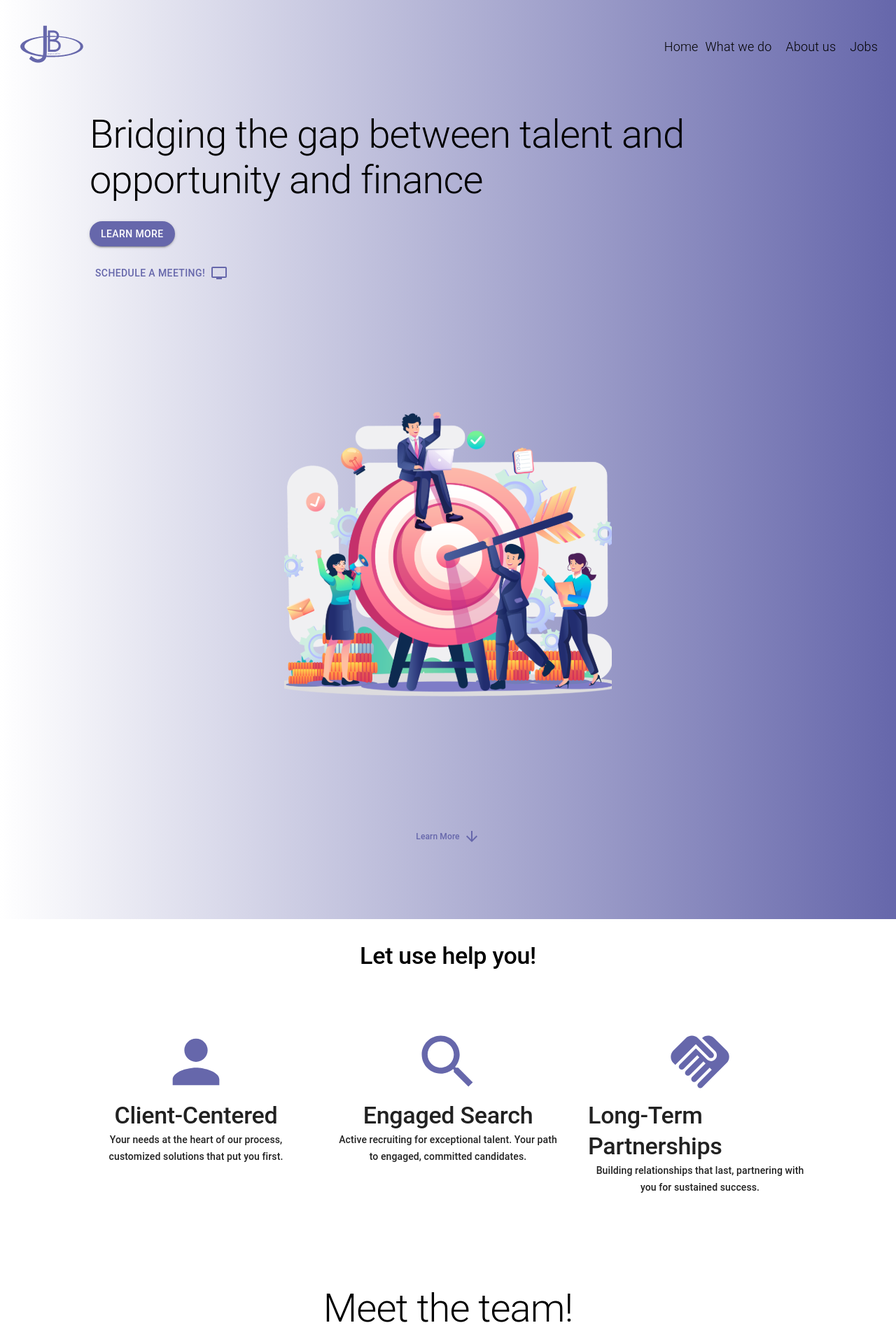
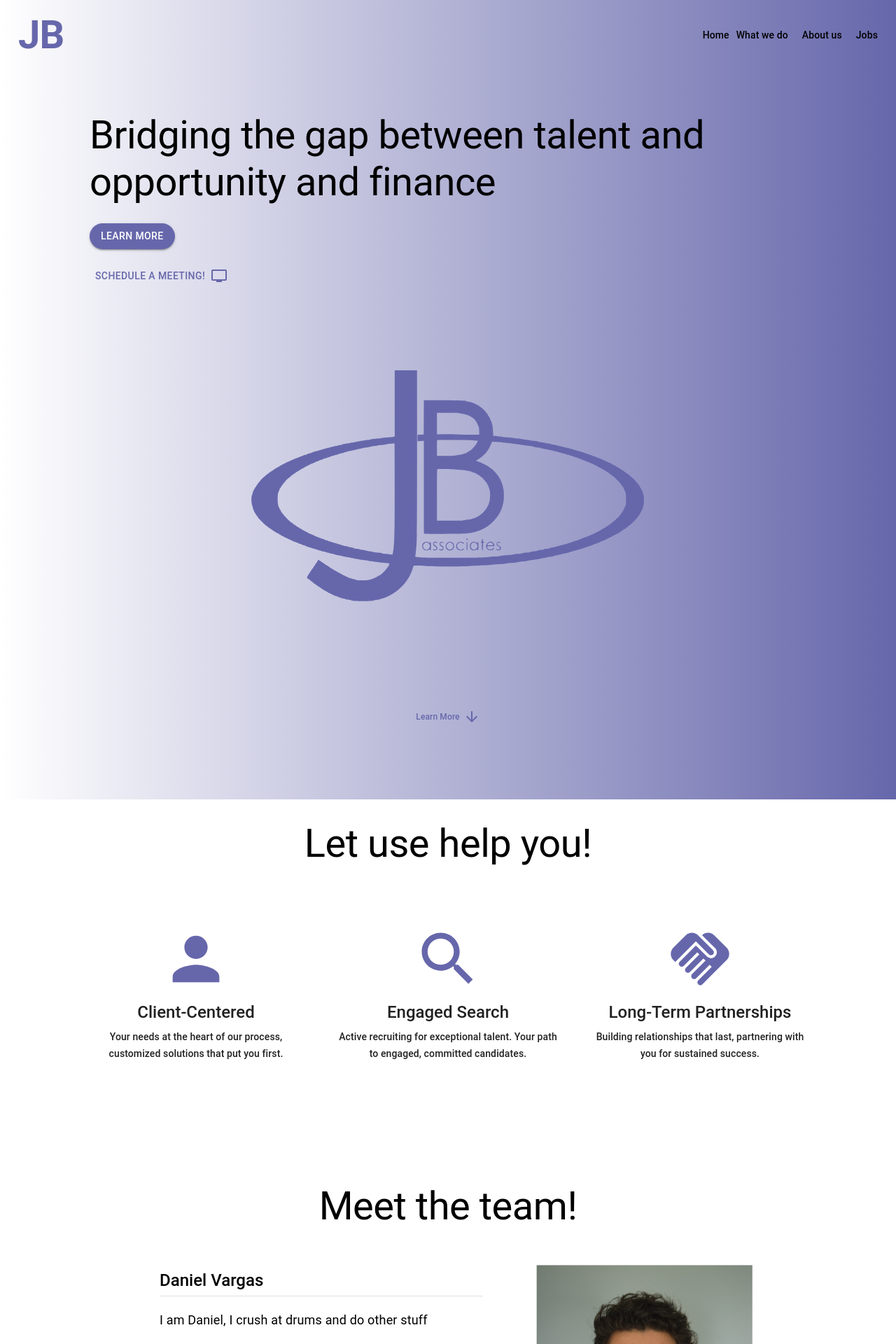
Before and after one commit to IvanTorresMia/js-associates-website, a React (Create React App) app: page /#home in a window 1280 px wide. Shown: the top 1920 px of the page at 70% size. Built offline with nearby package versions, Linux system fonts and the light colour scheme; no server answers.

Commit message:
latest changes all function

```diff
--- a/src/components/CreateJob.tsx
+++ b/src/components/CreateJob.tsx
@@ -7,7 +7,7 @@ import {
 } from "react-hook-form";
 import { app } from "..";
 import { addDoc, collection, getFirestore } from "firebase/firestore";
-import { Button, Grid, TextField, Typography } from "@mui/material";
+import { Box, Button, Grid, TextField, Typography } from "@mui/material";
 import { theme } from "../theme";
 import { useNavigate } from "react-router-dom";
 
@@ -35,12 +35,17 @@ export default function CreateJob() {
 
   return (
     <form onSubmit={handleSubmit(onValidSubmit)}>
+      <Box padding={theme.spacing(2)}>
+        <Button variant="outlined" onClick={() => navigate("/admin-portal")}>
+          Back to portal
+        </Button>
+      </Box>
       <Grid
         container
         spacing={2}
         width={"40%"}
         margin={"auto"}
-        padding={theme.spacing(8)}
+        padding={theme.spacing(2)}
       >
         <Grid item xs={12}>
           <Typography textAlign={"center"} variant="h1">
--- a/src/pages/aboutus/aboutus.tsx
+++ b/src/pages/aboutus/aboutus.tsx
@@ -7,7 +7,7 @@ import byron from "../../assets/images/byron.png";
 const AboutUs: React.FunctionComponent = () => {
   return (
     <Box paddingTop={"40px"} id="aboutus">
-      <Typography marginBottom={"50px"} variant="h1" textAlign={"center"}>
+      <Typography marginBottom={"50px"} variant="h2" textAlign={"center"}>
         Meet the team!
       </Typography>
       <Box
@@ -22,7 +22,7 @@ const AboutUs: React.FunctionComponent = () => {
           marginBottom={"50px"}
         >
           <Box width={"50%"} paddingLeft={"100px"}>
-            <Typography variant="h2">Daniel Vargas</Typography>
+            <Typography variant="h3">Daniel Vargas</Typography>
             <Divider />
             <Typography
               marginBottom={"20px"}
@@ -51,7 +51,7 @@ const AboutUs: React.FunctionComponent = () => {
             <img style={{ width: "100%" }} src={byron} alt="daniel vargas" />
           </Box>
           <Box width={"50%"} paddingRight={"100px"}>
-            <Typography variant="h2">Byron Vargas</Typography>
+            <Typography variant="h3">Byron Vargas</Typography>
             <Divider />
             <Typography
               marginBottom={"20px"}
--- a/src/pages/home/home.tsx
+++ b/src/pages/home/home.tsx
@@ -8,6 +8,7 @@ import { Link } from "react-scroll";
 import HomePageIcon from "../../components/icons/homepage_icon";
 import customStyles from "../../styles/customStyles.module.css";
 import { theme } from "../../theme";
+import { MainLogo } from "../../components/icons/logo";
 
 const buttonStyle = {
   backgroundColor: colors.primary,
@@ -25,13 +26,13 @@ const Home: React.FunctionComponent = () => {
     <Grid
       container
       style={colorGradient}
-      paddingTop={largeScreen ? theme.spacing(20) : ""}
+      paddingTop={largeScreen ? theme.spacing(20) : theme.spacing(8)}
       id="home"
     >
       <Grid item xs={12} sm={12} md={12} lg={6} margin={"auto"}>
         {" "}
         <Box width={"80%"} margin={"auto"}>
-          <Typography variant="h1">
+          <Typography variant="h2">
             Bridging the gap between talent and opportunity and finance
           </Typography>
           <Box marginTop={"25px"}>
@@ -60,7 +61,7 @@ const Home: React.FunctionComponent = () => {
         display={"flex"}
         justifyContent={"center"}
       >
-        <HomePageIcon />
+       <MainLogo width="600px" height="600px" color={colors.primary} />
       </Grid>
 
       <Grid
--- a/src/pages/infocards/InfoCards.tsx
+++ b/src/pages/infocards/InfoCards.tsx
@@ -72,7 +72,7 @@ const InfoCards: React.FunctionComponent = () => {
               alignItems={"center"}
             >
               <Box>{card.icon}</Box>
-              <Typography variant="h2">{card.title}</Typography>
+              <Typography variant="h3">{card.title}</Typography>
               <Divider />
               <Typography textAlign={"center"} variant="subtitle2">
                 {card.text}
--- a/src/pages/layout/layout.tsx
+++ b/src/pages/layout/layout.tsx
@@ -1,14 +1,11 @@
-import { Button, Grid, Typography, createTheme } from "@mui/material";
+import { Button, Grid, Typography } from "@mui/material";
 import { Box } from "@mui/system";
 import React, { useState } from "react";
 import { Outlet } from "react-router-dom";
-import customStyles from "../../styles/customStyles.module.css";
 import { Link } from "react-scroll";
-import jbLogo from "../../assets/images/jb_logo.jpg";
 import { useNavigate, useLocation } from "react-router-dom";
 import { colors } from "../../constants/colors";
 import { theme } from "../../theme";
-import { MainLogo } from "../../components/icons/logo";
 
 const Layout: React.FunctionComponent = () => {
   const location = useLocation();
@@ -40,11 +37,12 @@ const Layout: React.FunctionComponent = () => {
         style={{ transition: "0.5s" }}
       >
         <Box width={"60px"} marginLeft={"10px"} marginTop={"2px"}>
-          <MainLogo
-            width={theme.spacing(12)}
-            height={theme.spacing(12)}
-            color={!navColor ? colors.primary : colors.primaryWhite}
-          />
+          <Typography
+            variant="h1"
+            color={`${navColor ? "secondary" : "primary"}`}
+          >
+            JB
+          </Typography>
         </Box>
         <Box
           display={"flex"}
@@ -52,6 +50,7 @@ const Layout: React.FunctionComponent = () => {
           alignItems={"center"}
         >
           {useReactLinks ? (
+            <Box>
               <Button
                 variant="outlined"
                 color={navColor ? "secondary" : "primary"}
@@ -59,6 +58,7 @@ const Layout: React.FunctionComponent = () => {
               >
                 <Typography variant="subtitle1">Back to home</Typography>
               </Button>
+            </Box>
           ) : (
             <>
               <Box>
@@ -70,7 +70,7 @@ const Layout: React.FunctionComponent = () => {
                   to="home"
                 >
                   <Typography
-                    variant="subtitle1"
+                    variant="subtitle2"
                     color={navColor ? colors.primaryWhite : ""}
                   >
                     Home
@@ -86,7 +86,7 @@ const Layout: React.FunctionComponent = () => {
                   to="learn_more"
                 >
                   <Typography
-                    variant="subtitle1"
+                    variant="subtitle2"
                     color={navColor ? colors.primaryWhite : ""}
                   >
                     What we do
@@ -102,7 +102,7 @@ const Layout: React.FunctionComponent = () => {
                   to="aboutus"
                 >
                   <Typography
-                    variant="subtitle1"
+                    variant="subtitle2"
                     color={navColor ? colors.primaryWhite : ""}
                   >
                     About us
@@ -111,7 +111,7 @@ const Layout: React.FunctionComponent = () => {
               </Box>
               <Box padding={"10px"} onClick={() => navigate("/jobs")}>
                 <Typography
-                  variant="subtitle1"
+                  variant="subtitle2"
                   color={navColor ? colors.primaryWhite : ""}
                 >
                   Jobs
--- a/src/theme.ts
+++ b/src/theme.ts
@@ -23,12 +23,12 @@ export const theme = createTheme({
   typography: {
     // big titles
     h1: {
+      fontWeight: 600,
       fontSize: "56px",
     },
     h2: {
-      fontWeight: 500,
-      fontSize: "34px",
-      lineHeight: "44px",
+      fontWeight: 400,
+      fontSize: "56px",
     },
     h3: {
       fontWeight: 500,
@@ -37,8 +37,8 @@ export const theme = createTheme({
     },
     // Medium Titles
     subtitle1: {
-      fontWeight: 300,
-      fontSize: "20px",
+      fontWeight: 400,
+      fontSize: "100px",
       lineHeight: "28px",
       "@media (max-width:1500px)": {
         fontSize: "18px",
```
Lines whose indentation alone changed are shown as unchanged.
